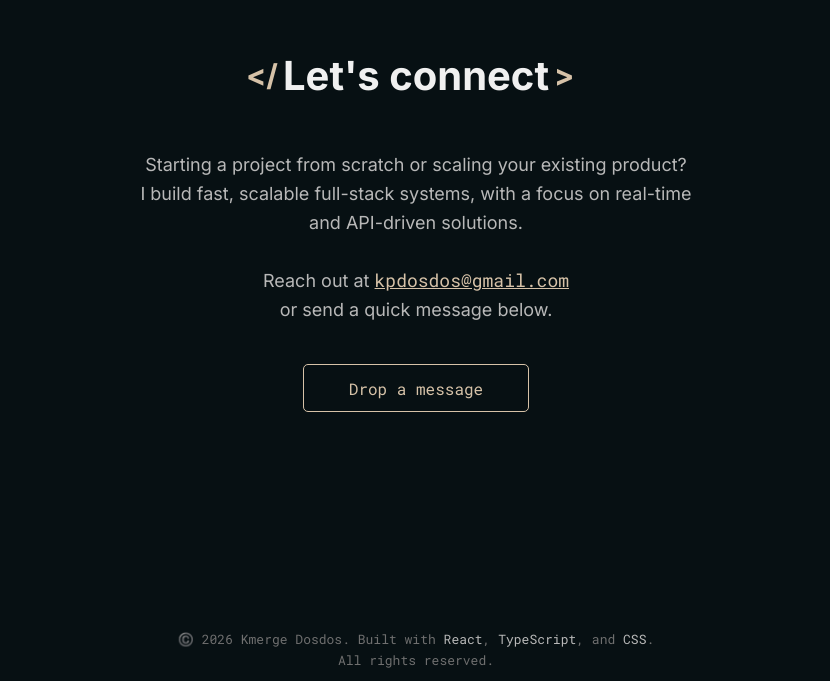
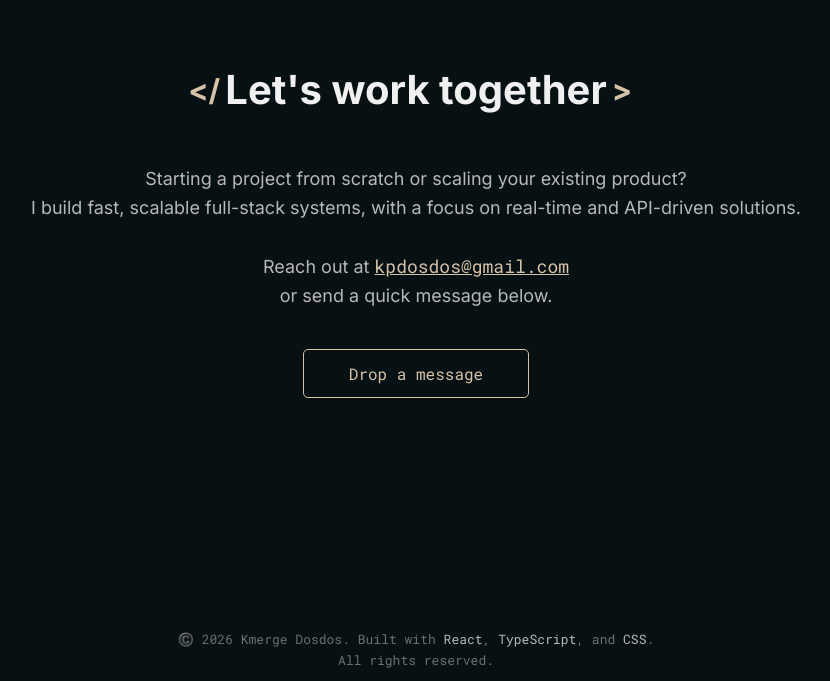
Before and after one commit to kmergedosdos/kmergedosdos.github.io, a React (Vite) app: page / in a window 1280 px wide. Shown: the part 2585-3266 px from the top of the page, without its empty margins (224-1054 px from the left). Built offline with nearby package versions, Linux system fonts and the light colour scheme.

Commit message:
update contact section

```diff
--- a/src/containers/Contact/index.css
+++ b/src/containers/Contact/index.css
@@ -7,7 +7,6 @@
 }
 
 .contact__body {
-  max-width: 32em;
   text-align: center;
 }
 
--- a/src/containers/Contact/index.tsx
+++ b/src/containers/Contact/index.tsx
@@ -3,7 +3,7 @@ import "./index.css";
 function Contact() {
   return (
     <section className="contact" id="contact">
-      <h2 className="contact__header">Let's connect</h2>
+      <h2 className="contact__header">Let's work together</h2>
       <p className="contact__body">
         Starting a project from scratch or scaling your existing product?{" "}
         <br className="contact__body__newline" />
```
